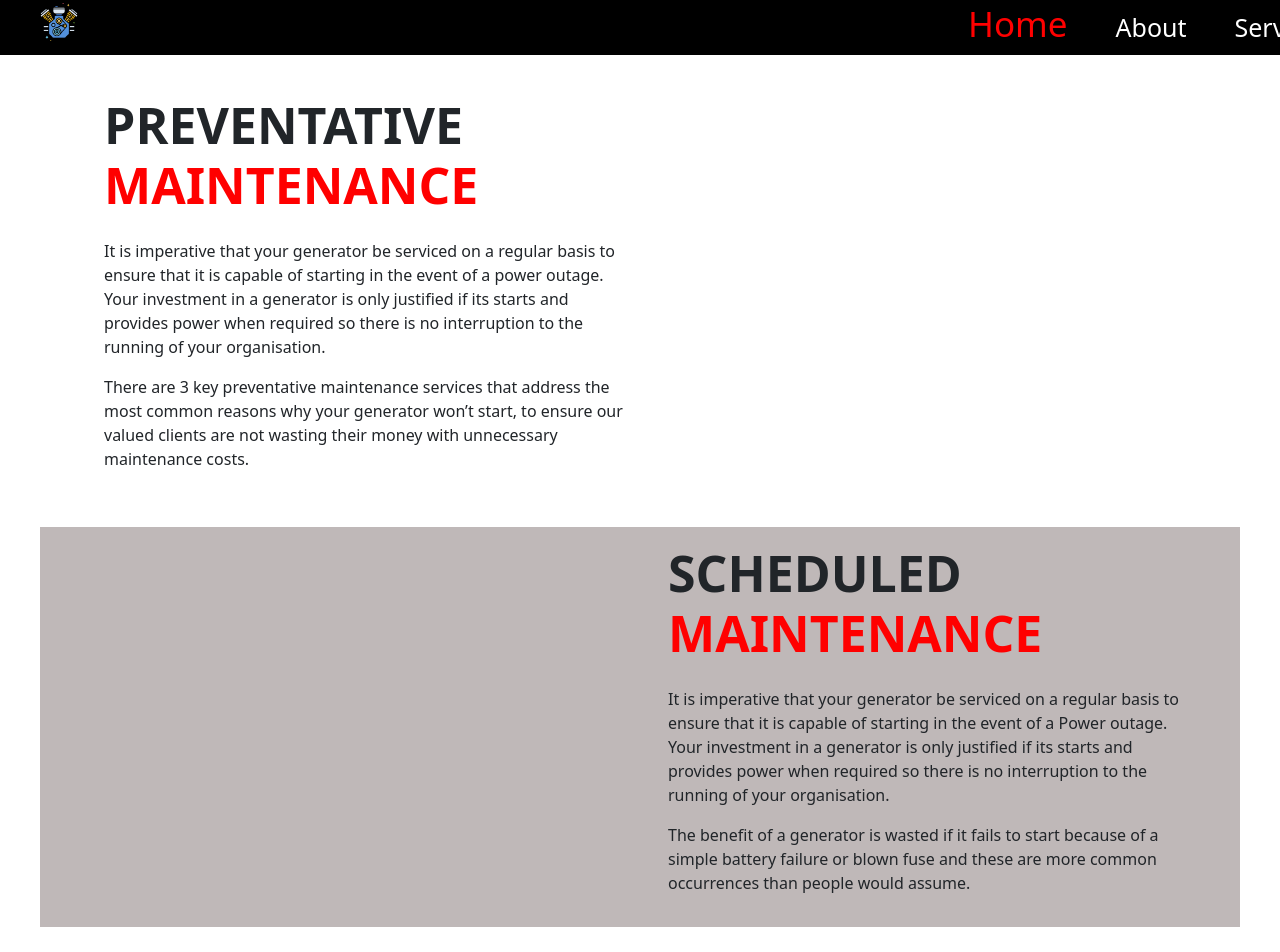
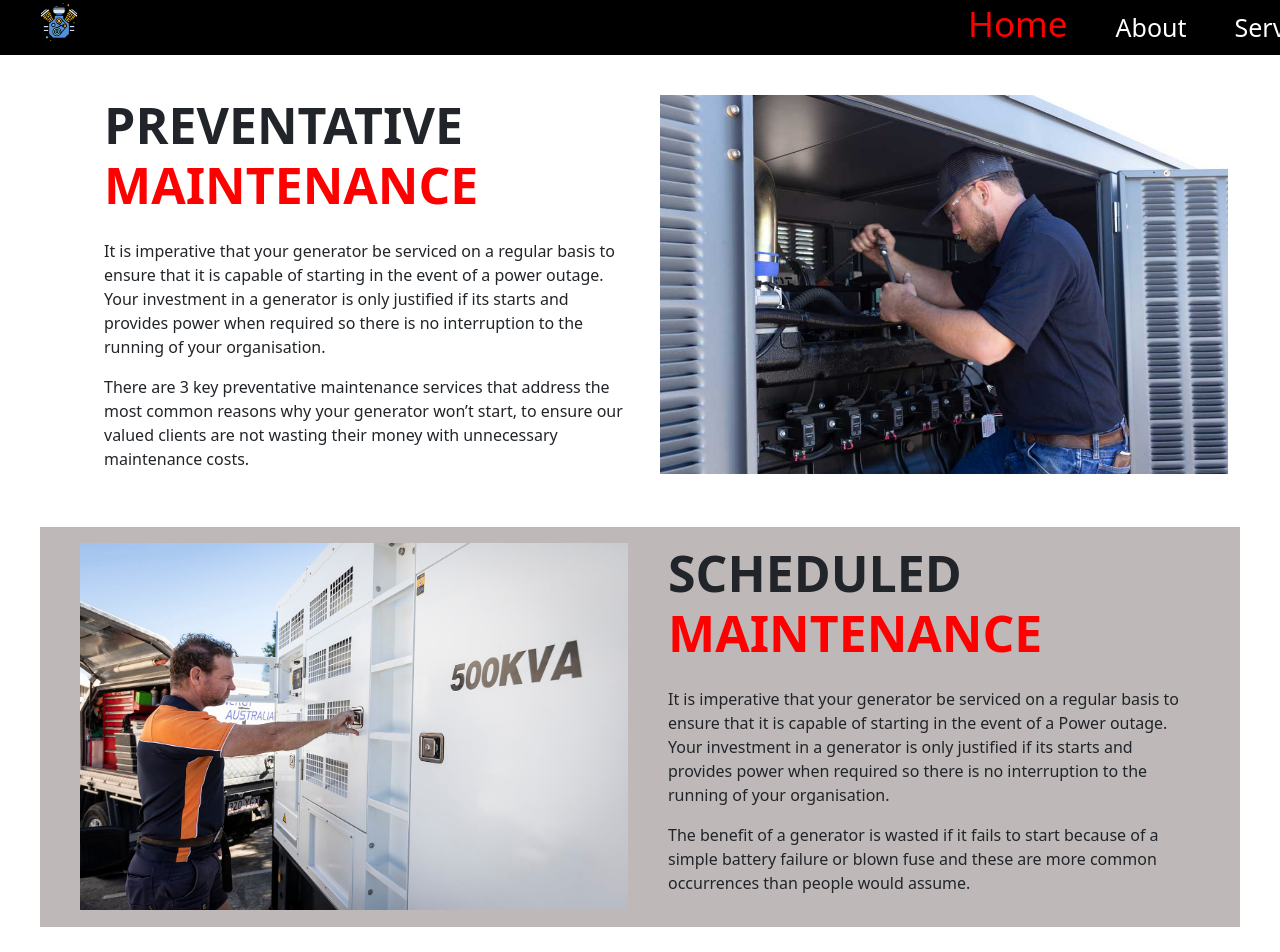
Before and after one commit to prakatesh/machinery-project, a React (Create React App) app: page / in a window 1280 px wide. Shown: the top 952 px of the page. Built offline with nearby package versions, Linux system fonts and the light colour scheme.

Commit message:
error is corrected in aos

```diff
--- a/src/components/About/About.js
+++ b/src/components/About/About.js
@@ -21,7 +21,7 @@ function About() {
                   <p>Genergy Australia is proudly an Australian, family owned business which started with only one client. One client grew to many due to Genergy Australia’s unwavering commitment to its customers and their generators’ needs. This dedication has seen many of the original customers still using Genergy Australia as their generator maintenance and repair specialist today.</p>
               </div>
               <div className="col-md-6">
-                <div data-aos="zoom-in-left" data-aos-mirror="true" data-aos-anchor-placement="top-center">
+                <div data-aos="zoom-in-left" data-aos-duration="1000">
                   <img src={img1} alt="bjnk" />
                 </div>
               </div>
--- a/src/components/Home/Home.js
+++ b/src/components/Home/Home.js
@@ -33,7 +33,7 @@ function Home() {
               </p>
             </div>
             <div className="col-md-6">
-              <div data-aos="fade-left" data-aos-duration="1000"data-aos-delay="50" data-aos-mirror="true" data-aos-anchor-placement="top-center">
+              <div data-aos="flip-right"  data-aos-duration="1000" >
                 <img src={img1} alt="hj" />
               </div>
             </div>
@@ -44,9 +44,9 @@ function Home() {
         <div className={`${styles.section2}`}>
           <div className="row">
             <div className="col-md-6">
-              <div data-aos="fade-right" data-aos-duration="1000"data-aos-delay="50" data-aos-mirror="true" data-aos-anchor-placement="top-center" >
-                <img src={img2} alt="hj" />
-              </div>
+            <div data-aos="flip-left"  data-aos-duration="1000" >
+              <img src={img2} alt="hj"/>
+            </div>
             </div>
             <div className="col-md-6">
               <h1>
@@ -77,8 +77,8 @@ function Home() {
               <p>Servicing covers the majority of the potential issues of a generator not starting however to ensure your generator is 100% reliable there is one important service recommendation which is to complete a mains failure test.</p>
             </div>
             <div className="col-md-6">
-              <div data-aos="flip-right">
-                <img src={img3} alt="abi" />
+              <div data-aos="flip-right" data-aos-duration="1000">
+                <img src={img3} alt="abi"/>
               </div>
             </div>
           </div>
```
